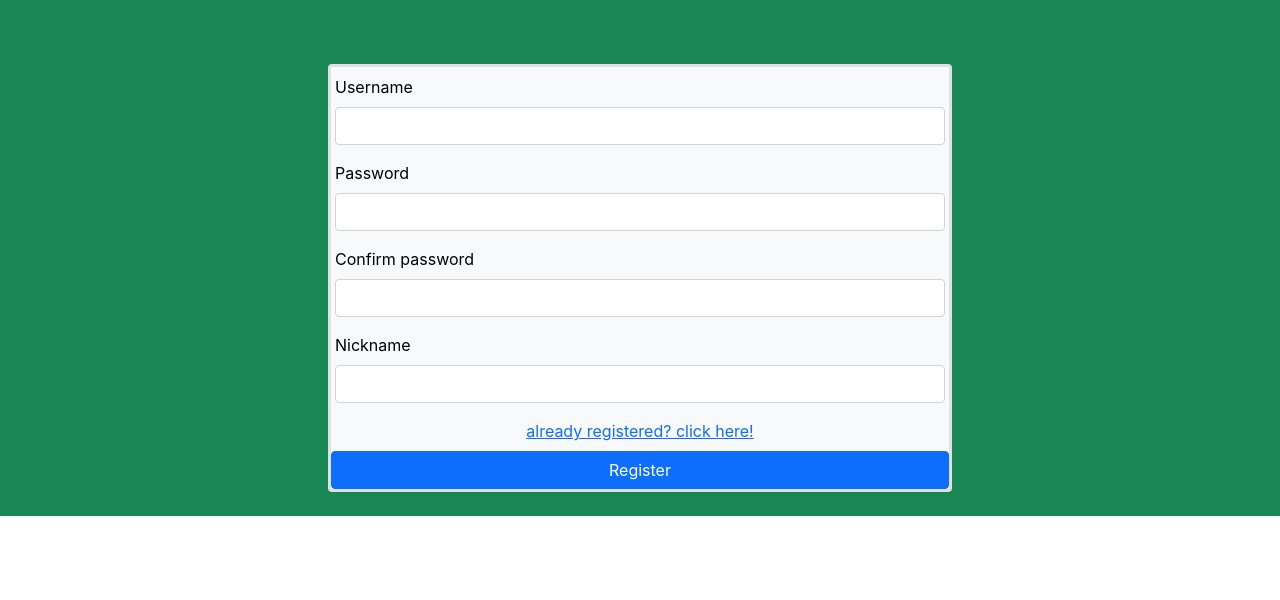
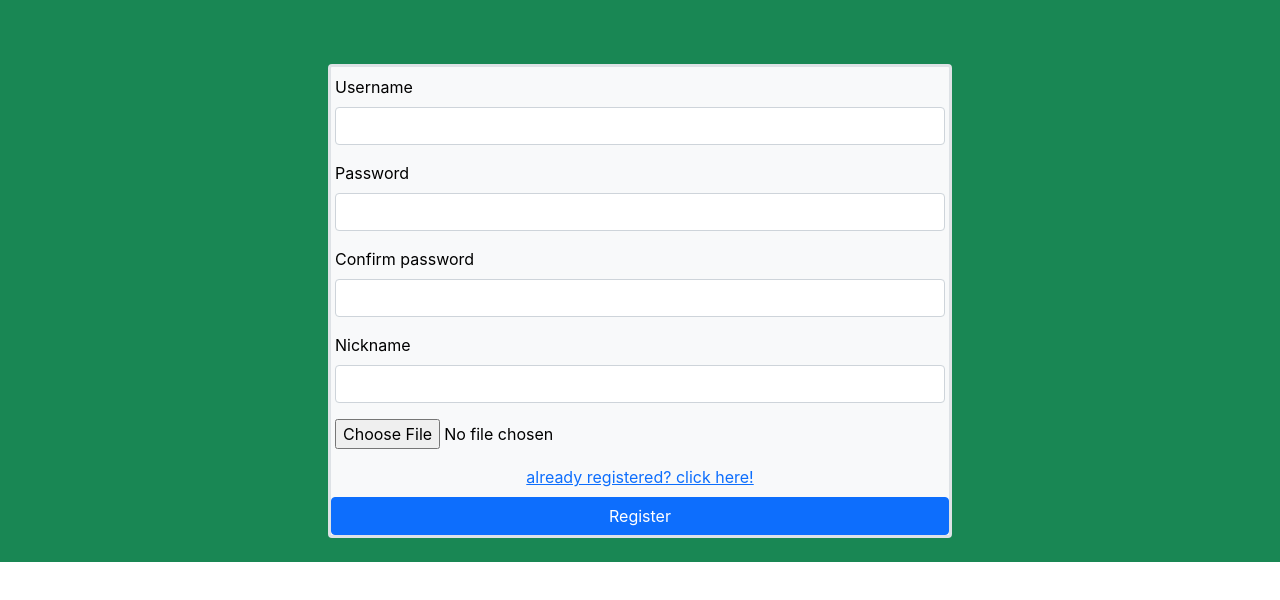
Before and after one commit to gidontobin/mitkadem2, a React (Create React App) app: page /Register in a window 1280 px wide. Shown: the top 600 px of the page. Built offline with nearby package versions, Linux system fonts and the light colour scheme.

Commit message:
added picture to register page

```diff
--- a/src/Register.js
+++ b/src/Register.js
@@ -104,6 +104,10 @@ function Register() {
                             <label for="InputNickname" class="form-label">Nickname</label>
                             <input ref={nicknameBox} type="text" class="form-control" id="nicknameID" required></input>
                         </div>
+                        <div class="form-group mb-3">
+                            <label for="myPicture"></label>
+                            <input type="file" class="form-control-file" id="pictureID"></input>
+                        </div>
                         <span className="d-flex justify-content-center">
                             <a href="/" class="link-primary" onClickCapture={old_user}>already registered? click here!</a>
                         </span>
```
